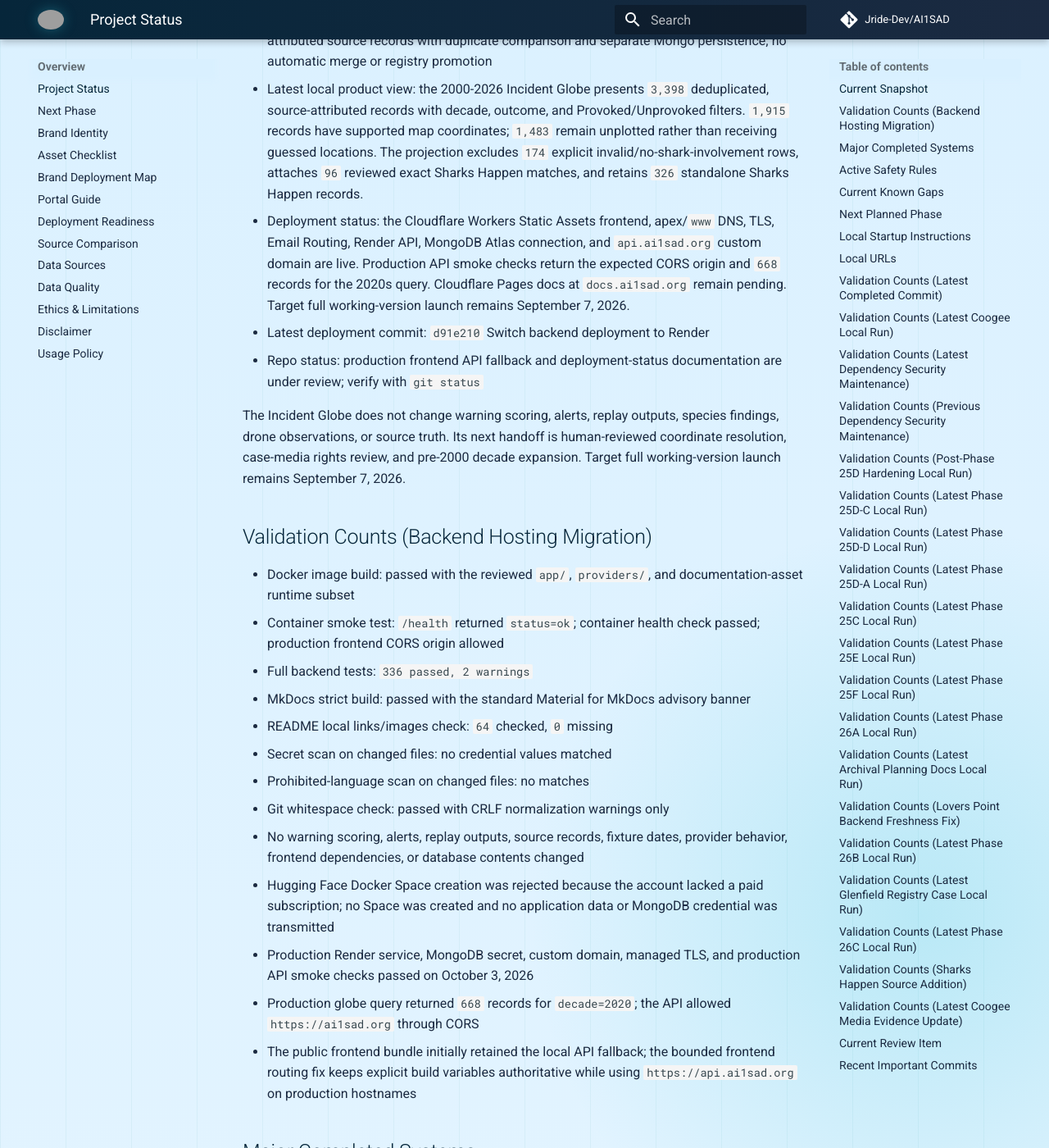
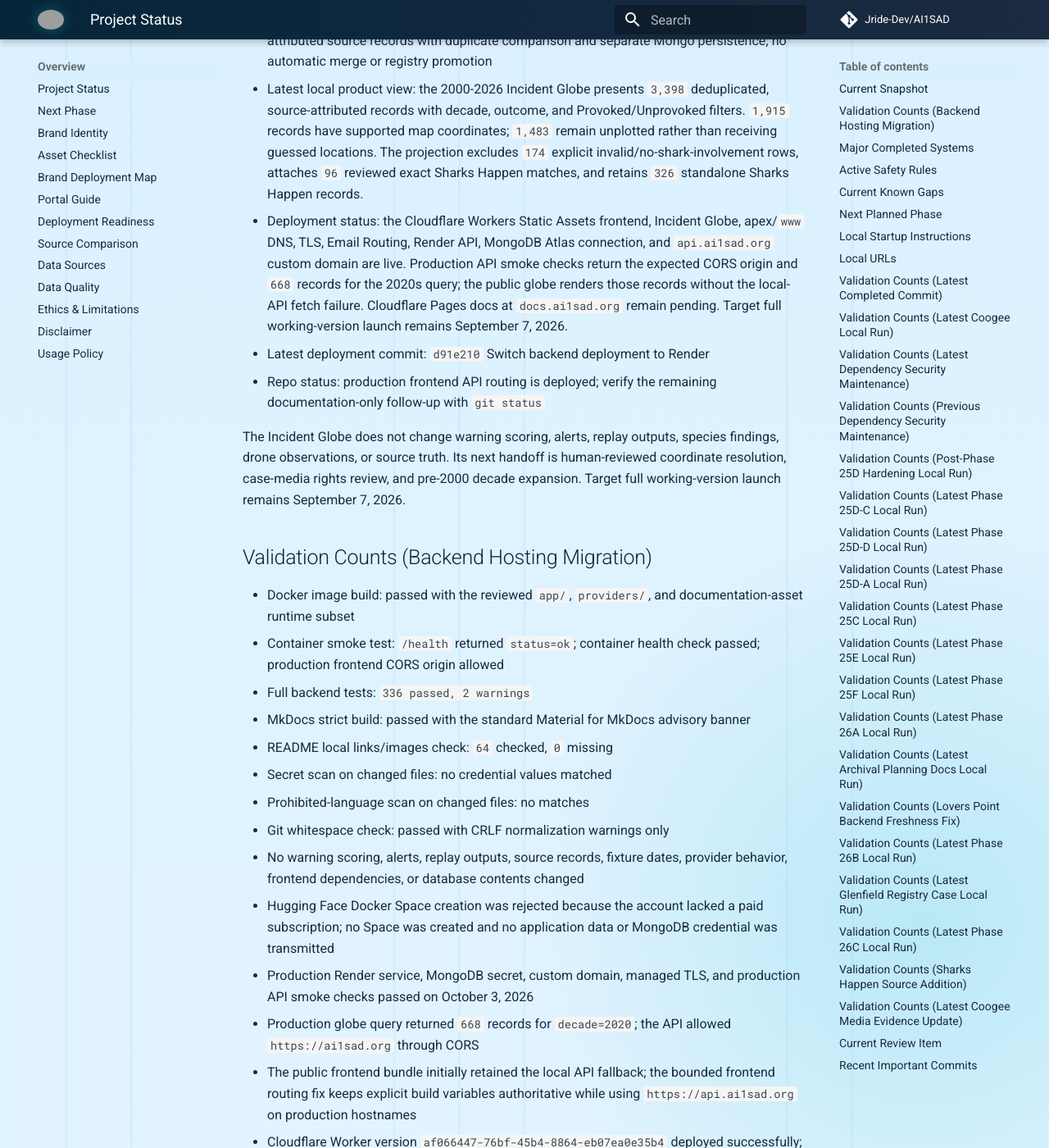
Before and after one commit to Jride-Dev/AI1SAD, an MkDocs documentation site: the page built from docs/PROJECT_STATUS.md, in a window 1280 px wide and 1400 px high, scrolled down 589 px. Shown: the whole window at 82% size. Built offline with MkDocs 1.6.1 and Material for MkDocs 9.7.7, drawn with Linux system fonts in a browser that asks for light colours; comment, search, counter and statistics services are not loaded; some of the changed text lies outside the part shown; grey boxes are pictures that could not be loaded.

Commit message:
Record completed production deployment

```diff
--- a/docs/PROJECT_STATUS.md
+++ b/docs/PROJECT_STATUS.md
@@ -9,9 +9,9 @@
 - Latest local implementation: Phase 26C local/manual Australian archival source tracker plus a local-only incident registry viewer that visibly renders the Glenfield Beach record, evidence, sources, uncertainty boundaries, and Mongo archival-source counts
 - Latest bounded source addition: Hal's Sharks Happen workbook imported as `864` private, attributed source records with duplicate comparison and separate Mongo persistence; no automatic merge or registry promotion
 - Latest local product view: the 2000-2026 Incident Globe presents `3,398` deduplicated, source-attributed records with decade, outcome, and Provoked/Unprovoked filters. `1,915` records have supported map coordinates; `1,483` remain unplotted rather than receiving guessed locations. The projection excludes `174` explicit invalid/no-shark-involvement rows, attaches `96` reviewed exact Sharks Happen matches, and retains `326` standalone Sharks Happen records.
-- Deployment status: the Cloudflare Workers Static Assets frontend, apex/`www` DNS, TLS, Email Routing, Render API, MongoDB Atlas connection, and `api.ai1sad.org` custom domain are live. Production API smoke checks return the expected CORS origin and `668` records for the 2020s query. Cloudflare Pages docs at `docs.ai1sad.org` remain pending. Target full working-version launch remains September 7, 2026.
+- Deployment status: the Cloudflare Workers Static Assets frontend, Incident Globe, apex/`www` DNS, TLS, Email Routing, Render API, MongoDB Atlas connection, and `api.ai1sad.org` custom domain are live. Production API smoke checks return the expected CORS origin and `668` records for the 2020s query; the public globe renders those records without the local-API fetch failure. Cloudflare Pages docs at `docs.ai1sad.org` remain pending. Target full working-version launch remains September 7, 2026.
 - Latest deployment commit: `d91e210` Switch backend deployment to Render
-- Repo status: production frontend API fallback and deployment-status documentation are under review; verify with `git status`
+- Repo status: production frontend API routing is deployed; verify the remaining documentation-only follow-up with `git status`
 
 The Incident Globe does not change warning scoring, alerts, replay outputs, species findings, drone observations, or source truth. Its next handoff is human-reviewed coordinate resolution, case-media rights review, and pre-2000 decade expansion. Target full working-version launch remains September 7, 2026.
 
@@ -30,6 +30,7 @@ The Incident Globe does not change warning scoring, alerts, replay outputs, spec
 - Production Render service, MongoDB secret, custom domain, managed TLS, and production API smoke checks passed on October 3, 2026
 - Production globe query returned `668` records for `decade=2020`; the API allowed `https://ai1sad.org` through CORS
 - The public frontend bundle initially retained the local API fallback; the bounded frontend routing fix keeps explicit build variables authoritative while using `https://api.ai1sad.org` on production hostnames
+- Cloudflare Worker version `af066447-76bf-45b4-8864-eb07ea0e35b4` deployed successfully; live visual verification confirmed `668` records, `211` mapped, and `457` unresolved for 2020-2026
 
 ## Major Completed Systems
 
```
Also changed, not shown: docs/CLOUDFLARE_DEPLOY.md (+2 -1 lines), docs/NEXT_PHASE.md (+1 -1 lines).
